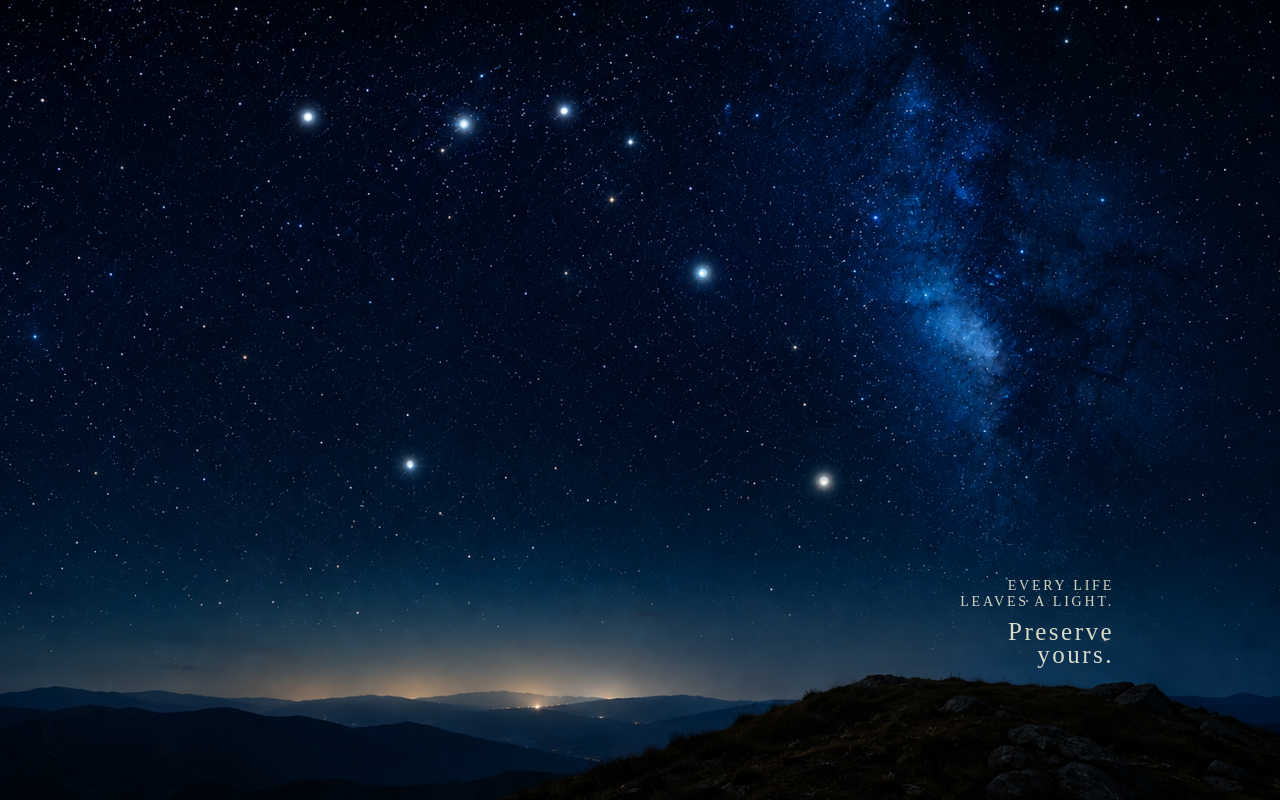
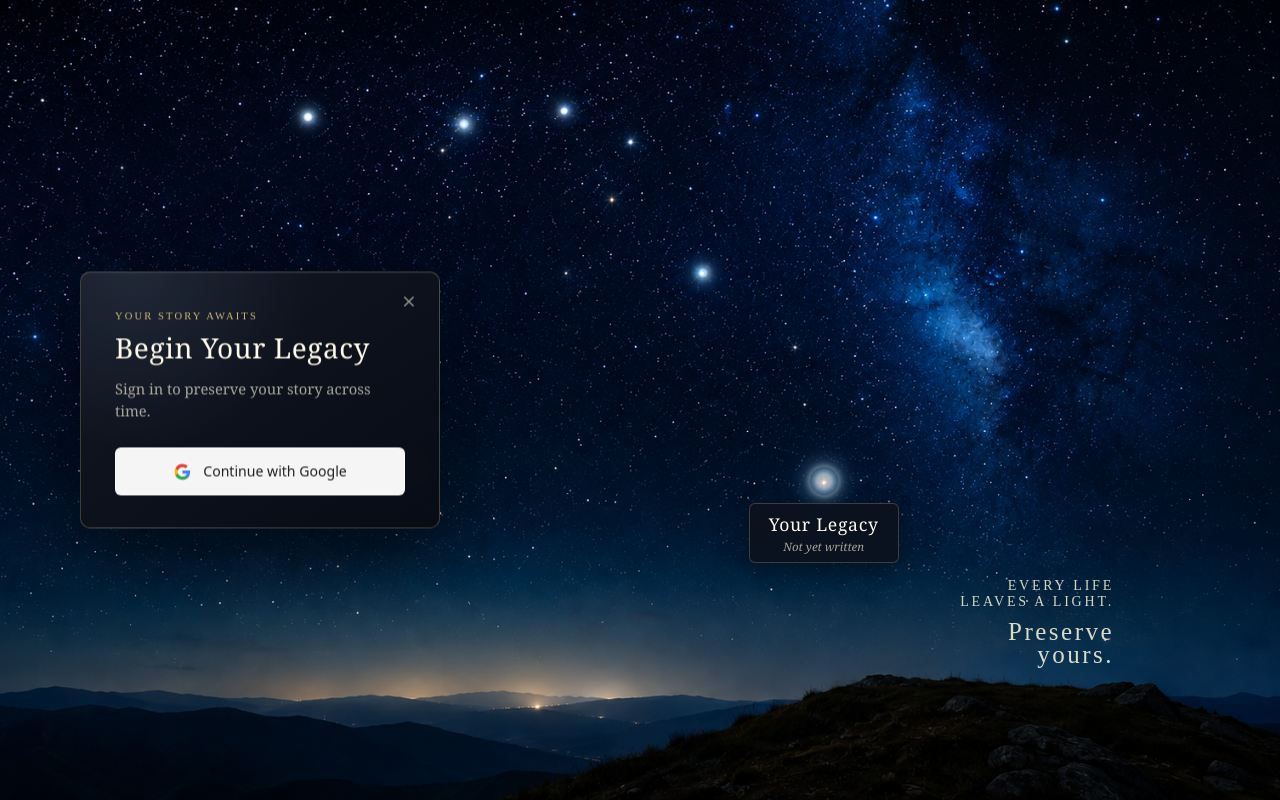
Before and after one commit to EusocialLab/firstproject, a Next.js app: page / in a window 1280 px wide. Both pictures are taken after a click on the button 823 px from the left and 481 px from the top of the page. Built offline with nearby package versions, Linux system fonts and the light colour scheme.

Commit message:
feat: add interactive Your Legacy sign-in experience

```diff
--- /dev/null
+++ b/src/components/authentication/LegacyLoginPanel.tsx
@@ -0,0 +1,55 @@
+import type { ReactNode } from 'react';
+
+interface LegacyLoginPanelProps {
+  onClose: () => void;
+  onGoogleSignIn: () => void;
+  statusMessage?: string | null;
+}
+
+export function LegacyLoginPanel({
+  onClose,
+  onGoogleSignIn,
+  statusMessage
+}: LegacyLoginPanelProps): ReactNode {
+  return (
+    <section
+      aria-labelledby="legacy-login-title"
+      aria-modal="false"
+      className="legacy-login-panel"
+      role="dialog"
+    >
+      <button
+        aria-label="Close sign-in panel"
+        className="legacy-login-panel__close"
+        onClick={onClose}
+        type="button"
+      >
+        ×
+      </button>
+
+      <div className="legacy-login-panel__eyebrow">Your story awaits</div>
+      <h2 id="legacy-login-title">Begin Your Legacy</h2>
+      <p>Sign in to preserve your story across time.</p>
+
+      <button
+        className="legacy-login-panel__google"
+        onClick={onGoogleSignIn}
+        type="button"
+      >
+        <svg aria-hidden="true" viewBox="0 0 24 24">
+          <path fill="#4285F4" d="M21.6 12.23c0-.71-.06-1.4-.18-2.07H12v3.91h5.38a4.6 4.6 0 0 1-2 3.02v2.54h3.24c1.9-1.75 2.98-4.33 2.98-7.4Z" />
+          <path fill="#34A853" d="M12 22c2.7 0 4.98-.9 6.63-2.42l-3.24-2.54c-.9.6-2.05.96-3.39.96-2.61 0-4.82-1.76-5.61-4.13H3.04v2.62A10 10 0 0 0 12 22Z" />
+          <path fill="#FBBC05" d="M6.39 13.87A6 6 0 0 1 6.08 12c0-.65.11-1.28.31-1.87V7.51H3.04A10 10 0 0 0 2 12c0 1.61.39 3.14 1.04 4.49l3.35-2.62Z" />
+          <path fill="#EA4335" d="M12 6c1.47 0 2.8.51 3.84 1.5l2.86-2.87A9.62 9.62 0 0 0 12 2a10 10 0 0 0-8.96 5.51l3.35 2.62C7.18 7.76 9.39 6 12 6Z" />
+        </svg>
+        Continue with Google
+      </button>
+
+      {statusMessage ? (
+        <p className="legacy-login-panel__status" role="status">
+          {statusMessage}
+        </p>
+      ) : null}
+    </section>
+  );
+}
--- a/src/components/stars/Star.tsx
+++ b/src/components/stars/Star.tsx
@@ -42,8 +42,8 @@ export function Star({
       <span
         className="star-inner"
         style={{
-          width: `${star.size * 4}px`,
-          height: `${star.size * 4}px`,
+          width: `${star.type === 'user' ? star.size : star.size * 4}px`,
+          height: `${star.type === 'user' ? star.size : star.size * 4}px`,
           animationDuration: star.duration,
           animationDelay: star.delay
         }}
--- a/src/components/stars/StarField.css
+++ b/src/components/stars/StarField.css
@@ -87,6 +87,26 @@
   z-index: 10;
 }
 
+.tooltip:not(.tooltip--story) {
+  display: flex;
+  min-width: 124px;
+  flex-direction: column;
+  align-items: center;
+  border: 1px solid rgba(232, 214, 169, 0.22);
+  border-radius: 6px;
+  background: rgba(13, 18, 29, 0.9);
+  box-shadow: 0 10px 28px rgba(0, 0, 0, 0.34);
+  backdrop-filter: blur(9px);
+}
+
+.tooltip__legacy-tagline {
+  margin-top: 3px;
+  color: rgba(239, 232, 214, 0.68);
+  font-family: Georgia, 'Times New Roman', serif;
+  font-size: 0.72rem;
+  font-style: italic;
+}
+
 .tooltip--story {
   display: flex;
   width: min(320px, calc(100vw - 32px));
@@ -155,6 +175,110 @@
   outline: none;
 }
 
+.legacy-login-panel {
+  position: fixed;
+  left: 80px;
+  top: 50%;
+  z-index: 30;
+  width: min(360px, calc(100vw - 40px));
+  box-sizing: border-box;
+  padding: 38px 34px 32px;
+  transform: translateY(-50%);
+  border: 1px solid rgba(226, 204, 148, 0.25);
+  border-radius: 10px;
+  background:
+    radial-gradient(circle at 15% 0%, rgba(113, 135, 166, 0.16), transparent 45%),
+    linear-gradient(145deg, rgba(19, 24, 35, 0.96), rgba(8, 12, 21, 0.97));
+  box-shadow:
+    0 28px 80px rgba(0, 0, 0, 0.54),
+    inset 0 1px 0 rgba(255, 255, 255, 0.06);
+  color: #f2ecdd;
+  backdrop-filter: blur(18px);
+}
+
+.legacy-login-panel__close {
+  position: absolute;
+  top: 12px;
+  right: 14px;
+  width: 32px;
+  height: 32px;
+  border: 0;
+  background: transparent;
+  color: rgba(242, 236, 221, 0.58);
+  cursor: pointer;
+  font: 300 1.55rem/1 Georgia, serif;
+}
+
+.legacy-login-panel__close:hover,
+.legacy-login-panel__close:focus-visible {
+  color: #fff8e7;
+  outline: none;
+}
+
+.legacy-login-panel__eyebrow {
+  margin-bottom: 10px;
+  color: #cfb675;
+  font-size: 0.66rem;
+  letter-spacing: 0.2em;
+  text-transform: uppercase;
+}
+
+.legacy-login-panel h2 {
+  margin: 0;
+  color: #fff9ea;
+  font: 400 1.75rem/1.2 Georgia, 'Times New Roman', serif;
+  letter-spacing: 0.02em;
+}
+
+.legacy-login-panel > p:not(.legacy-login-panel__status) {
+  margin: 12px 0 25px;
+  color: rgba(236, 230, 214, 0.7);
+  font: 0.92rem/1.55 Georgia, 'Times New Roman', serif;
+}
+
+.legacy-login-panel__google {
+  display: flex;
+  width: 100%;
+  min-height: 48px;
+  align-items: center;
+  justify-content: center;
+  gap: 11px;
+  border: 1px solid rgba(255, 255, 255, 0.72);
+  border-radius: 6px;
+  background: rgba(255, 255, 255, 0.96);
+  color: #202124;
+  cursor: pointer;
+  font: 500 0.88rem/1 system-ui, sans-serif;
+  transition: transform 160ms ease, background 160ms ease, box-shadow 160ms ease;
+}
+
+.legacy-login-panel__google svg {
+  width: 19px;
+  height: 19px;
+}
+
+.legacy-login-panel__google:hover,
+.legacy-login-panel__google:focus-visible {
+  transform: translateY(-1px);
+  background: #fff;
+  box-shadow: 0 8px 24px rgba(0, 0, 0, 0.25);
+  outline: none;
+}
+
+.legacy-login-panel__status {
+  margin: 14px 0 0;
+  color: rgba(225, 205, 158, 0.82);
+  font-size: 0.75rem;
+  line-height: 1.4;
+  text-align: center;
+}
+
+@media (max-width: 640px) {
+  .legacy-login-panel {
+    left: 20px;
+  }
+}
+
 @media (prefers-reduced-motion: reduce) {
   .star-inner {
     animation: none;
--- a/src/components/stars/StarField.tsx
+++ b/src/components/stars/StarField.tsx
@@ -2,6 +2,7 @@
 
 import {
   useCallback,
+  useEffect,
   useMemo,
   useState,
   type PointerEvent,
@@ -11,6 +12,7 @@ import { legacyCopyPoint, legacyStars, imageSize } from '../../constants/stars';
 import type { LegacyStar } from '../../types/star';
 import { useStarField, mapImagePointToContainer } from '../../hooks/useStarField';
 import { LegacyCopy } from '../legacy/LegacyCopy';
+import { LegacyLoginPanel } from '../authentication/LegacyLoginPanel';
 import { StoryModal } from '../modal/StoryModal';
 import { Star } from './Star';
 import { StarTooltip } from './StarTooltip';
@@ -24,6 +26,13 @@ export function StarField({ onStarClick }: StarFieldProps): ReactNode {
   const { containerRef, containerSize, hoveredStarId, setHoveredStarId } = useStarField();
   const [selectedStarId, setSelectedStarId] = useState<string | null>(null);
   const [openedStoryId, setOpenedStoryId] = useState<string | null>(null);
+  const [isLoginPanelOpen, setIsLoginPanelOpen] = useState(false);
+  const [loginStatus, setLoginStatus] = useState<string | null>(null);
+
+  const userLegacyStar = useMemo(
+    () => legacyStars.find((star) => star.type === 'user') ?? null,
+    []
+  );
 
   const hoveredStar = useMemo(
     () => legacyStars.find((star) => star.id === hoveredStarId) ?? null,
@@ -35,7 +44,7 @@ export function StarField({ onStarClick }: StarFieldProps): ReactNode {
     [selectedStarId]
   );
 
-  const displayedStar = hoveredStar ?? selectedStar;
+  const displayedStar = hoveredStar ?? selectedStar ?? (isLoginPanelOpen ? userLegacyStar : null);
 
   const openedStory = useMemo(
     () => legacyStars.find((star) => star.id === openedStoryId)?.story ?? null,
@@ -74,6 +83,14 @@ export function StarField({ onStarClick }: StarFieldProps): ReactNode {
   }, [containerSize]);
 
   const handleStarClick = (star: LegacyStar) => {
+    if (star.type === 'user') {
+      setSelectedStarId(star.id);
+      setIsLoginPanelOpen(true);
+      setLoginStatus(null);
+      onStarClick?.(star);
+      return;
+    }
+
     if (star.story) {
       setSelectedStarId(star.id);
     } else {
@@ -88,7 +105,7 @@ export function StarField({ onStarClick }: StarFieldProps): ReactNode {
 
     if (
       target instanceof Element &&
-      target.closest('.star-button, .tooltip--selected')
+      target.closest('.star-button, .tooltip--selected, .legacy-login-panel')
     ) {
       return;
     }
@@ -97,6 +114,34 @@ export function StarField({ onStarClick }: StarFieldProps): ReactNode {
   };
 
   const closeStory = useCallback(() => setOpenedStoryId(null), []);
+
+  const closeLoginPanel = useCallback(() => {
+    setIsLoginPanelOpen(false);
+    setSelectedStarId(null);
+    setLoginStatus(null);
+  }, []);
+
+  useEffect(() => {
+    if (!isLoginPanelOpen) {
+      return;
+    }
+
+    const handleKeyDown = (event: KeyboardEvent) => {
+      if (event.key === 'Escape') {
+        closeLoginPanel();
+      }
+    };
+
+    window.addEventListener('keydown', handleKeyDown);
+    return () => window.removeEventListener('keydown', handleKeyDown);
+  }, [closeLoginPanel, isLoginPanelOpen]);
+
+  const handleGoogleSignIn = () => {
+    // TODO(auth): Replace this placeholder with the project's Google OAuth provider.
+    // Keep the client ID and client secret in environment variables; never ship the
+    // client secret to this browser component.
+    setLoginStatus('Google sign-in is not configured yet.');
+  };
 
   return (
     <div
@@ -135,6 +180,14 @@ export function StarField({ onStarClick }: StarFieldProps): ReactNode {
         <LegacyCopy position={legacyCopyPosition} />
       ) : null}
 
+      {isLoginPanelOpen ? (
+        <LegacyLoginPanel
+          onClose={closeLoginPanel}
+          onGoogleSignIn={handleGoogleSignIn}
+          statusMessage={loginStatus}
+        />
+      ) : null}
+
       {openedStory ? <StoryModal story={openedStory} onClose={closeStory} /> : null}
     </div>
   );
--- a/src/components/stars/StarTooltip.tsx
+++ b/src/components/stars/StarTooltip.tsx
@@ -36,7 +36,14 @@ export function StarTooltip({
           ) : null}
         </>
       ) : (
-        star.description ?? star.label
+        <>
+          <strong className="tooltip__title">{star.label}</strong>
+          {star.tagline ? (
+            <span className="tooltip__legacy-tagline">{star.tagline}</span>
+          ) : (
+            star.description
+          )}
+        </>
       )}
     </div>
   );
--- a/src/constants/stars.ts
+++ b/src/constants/stars.ts
@@ -255,9 +255,10 @@ export const legacyStars: LegacyStar[] = [
     id: 'star-6',
     x: 1208,
     y: 650,
-    size: 3,
-    label: 'Legacy Beacon',
-    description: 'Your Legacy - Not yet written.',
+    size: 24,
+    type: 'user',
+    label: 'Your Legacy',
+    tagline: 'Not yet written',
     delay: '1.8s',
     duration: '3.7s'
   }
--- a/src/types/star.ts
+++ b/src/types/star.ts
@@ -20,7 +20,9 @@ export type LegacyStar = {
   x: number;
   y: number;
   size: number;
+  type?: 'legacy' | 'user';
   label: string;
+  tagline?: string;
   description?: string;
   story?: LegacyStory;
   delay: string;
```
